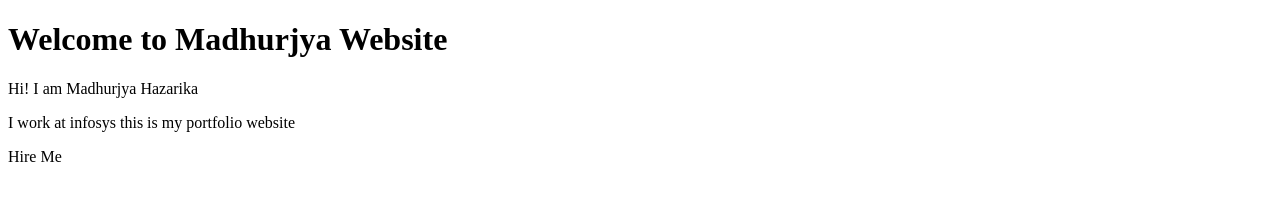
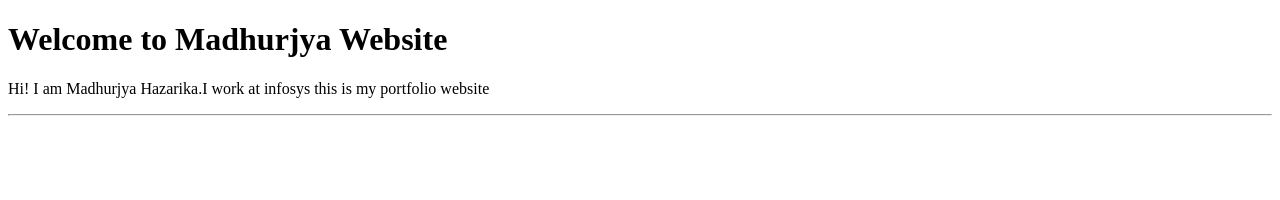
Before and after one commit to MADHURJYAHAZARIKA/Portfolio-Website, a plain HTML site: page Index.html in a window 1280 px wide. Drawn offline with Linux system fonts and the light colour scheme.

Commit message:
Update Index.html

```diff
--- a/Index.html
+++ b/Index.html
@@ -8,8 +8,8 @@
 </head>
 <body>
     <h1>Welcome to Madhurjya Website</h1>
-    <p>Hi! I am Madhurjya Hazarika</p>
-    <P>I work at infosys this is my portfolio  website</P>
-    <p>Hire Me</p>
+    <p>Hi! I am Madhurjya Hazarika.I work at infosys this is my portfolio  website</P>
+    <hr>
+
 </body>
 </html>
```
